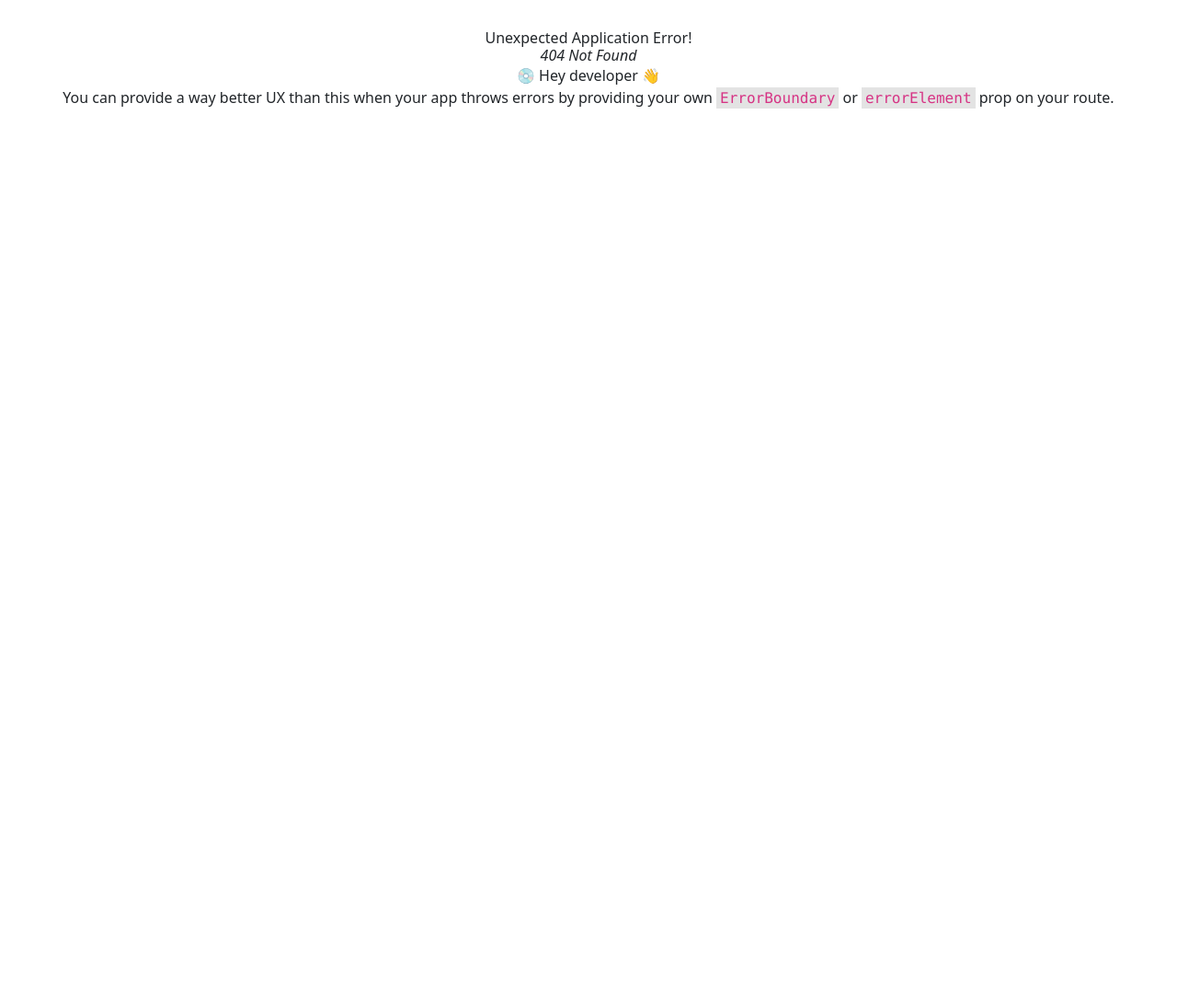
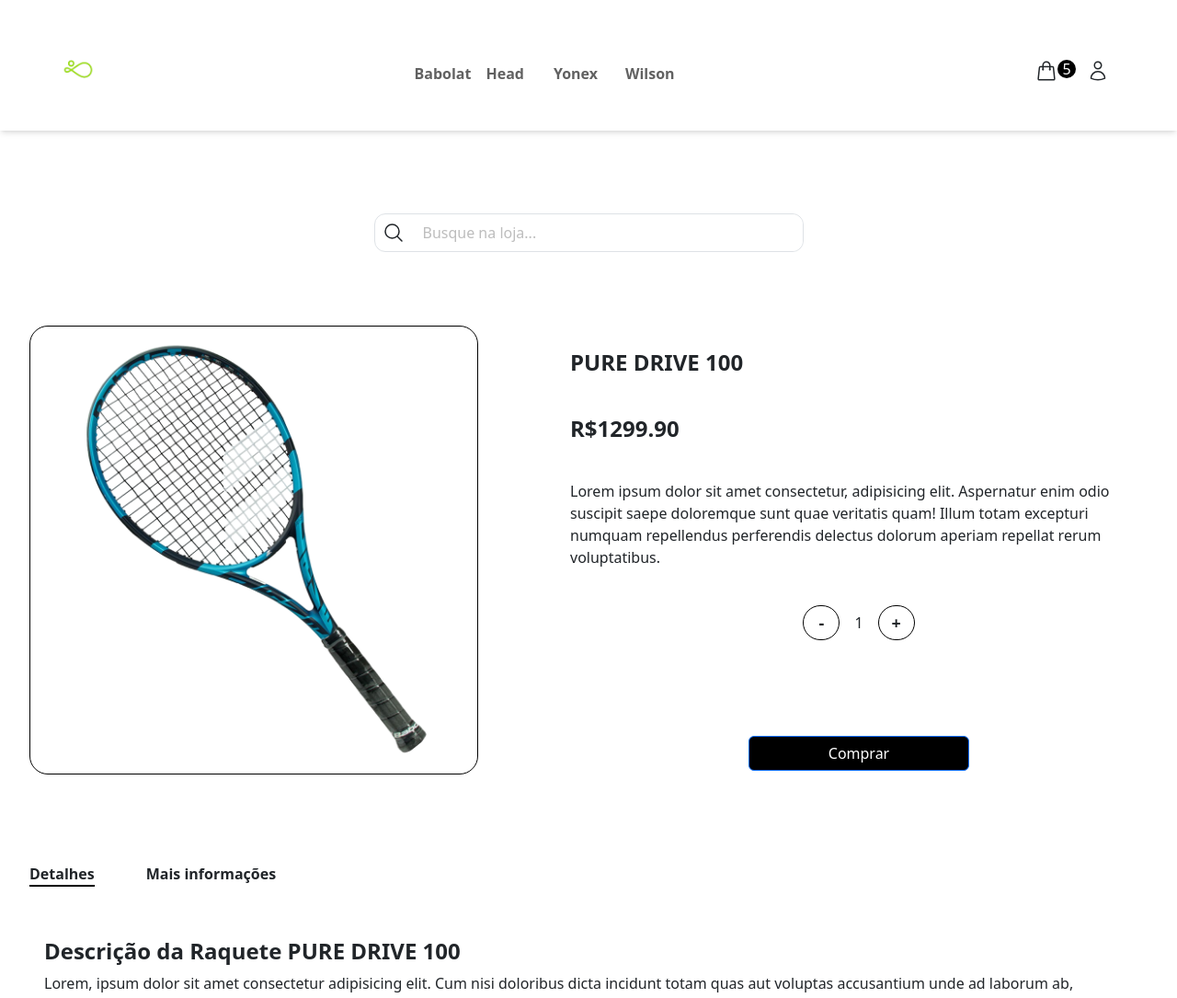
Before and after one commit to xPedroNoronhax/MyTennisStore, a React (Vite) app: page /product/1 in a window 1280 px wide. Before the commit this address had no page. Shown: the top 1085 px of the page at 92% size. Before the commit the page ends 800 px from the top, so only its background shows below. Built offline with nearby package versions, Linux system fonts and the light colour scheme.

Commit message:
importando informações do BD para o componente InfoProduct

```diff
--- a/src/App.tsx
+++ b/src/App.tsx
@@ -7,14 +7,15 @@ import PageProdutos from "./containers/produtos/PageProdutos";
 import { createBrowserRouter, RouterProvider } from "react-router-dom";
 import Root from "./components/router/Root";
 import Home from "./pages.tsx/Home";
-
+import InfoProduct from "./containers/info_product/InfoProduct";
 const router = createBrowserRouter([
   {
     path: "/",
     element: <Root />,
     children: [
       { index: true, element: <Home /> },
-     {path: "/:brand", element: <PageProdutos/>}
+      { path: "/:brand", element: <PageProdutos /> },
+      {path: "/product/:productId", element: <InfoProduct/>}
     ],
   },
 ]);
--- a/src/components/productsCard/ProductCard.tsx
+++ b/src/components/productsCard/ProductCard.tsx
@@ -1,20 +1,28 @@
 import React from "react";
 import Button from "react-bootstrap/Button";
+import { Link } from "react-router-dom";
 
 interface ProductCardProps {
   productName?: string;
   productImage?: string;
   productPrice?: number;
+  productId: number;
 }
 
 const ProductCard: React.FC<ProductCardProps> = ({
   productName,
   productImage,
   productPrice,
+  productId,
 }) => {
   return (
     <div className="w-[240px] border-solid border-2 border-slate-800 rounded-2xl flex flex-col md:mb-0 mb-4 ">
-      <img src={productImage} className="h-48 flex mb-[32px] cursor-pointer " />
+      <Link to={`/product/${productId}`}>
+        <img
+          src={productImage}
+          className="h-48 flex mb-[32px] cursor-pointer "
+        />
+      </Link>
       <div className="mb-2">
         <h2 className="font-bold cursor-pointer">{productName}</h2>
         <p className="font-semibold">{`R$ ${productPrice?.toFixed(2)}`}</p>
--- a/src/containers/info_product/InfoProduct.tsx
+++ b/src/containers/info_product/InfoProduct.tsx
@@ -1,19 +1,54 @@
-import blade from "../../assets/blade.png";
 import Button from "react-bootstrap/Button";
 import ProductDetails from "../product_details/ProductDetails";
 import Produtos from "../produtos/Produtos";
-const InfoProduct = () => {
+import { useParams } from "react-router-dom";
+import produtos from "../../produtos";
+
+interface InfoProductProps{
+  marca:string;
+  modelo:string;
+
+}
+
+const InfoProduct:React.FC<InfoProductProps> = () => {
+  const { productId } = useParams();
+
+
+  const produto = produtos.find((item) =>
+    item.modelos.some((modelo) => modelo.id === parseInt(productId))
+  );
+
+
+  if (!produto) {
+    return <div>Produto não encontrado</div>;
+  }
+
+
+  const {
+    marca,
+    modelo,
+    preco,
+    descricao,
+    img,
+    peso,
+    padrao_cordas,
+    tamanho_cabeca,
+  } = produto.modelos.find((modelo) => modelo.id === parseInt(productId));
   return (
     <div className="mt-[80px] flex flex-col ">
       <div className="md:flex md:flex-row flex-col ">
         <img
-          className="rounded-[20px] border-1 border-black"
-          src={blade}
-          alt=""
+          className="rounded-[20px] border-1 border-black md:max-w-[488px] "
+          src={img}
+          alt={modelo}
         />
         <div className="md:ml-[100px] flex flex-col gap-y-[40px]  ">
-          <h3 className="font-bold text-2xl md:text-left md:mt-0 mt-4">Wilson Blade 16x19</h3>
-          <h4 className="font-semibold text-2xl md:text-left">R$1000,00</h4>
+          <h3 className="font-bold text-2xl md:text-left md:mt-0 mt-4">
+            {modelo}
+          </h3>
+          <h4 className="font-semibold text-2xl md:text-left">
+            R${preco.toFixed(2)}
+          </h4>
           <p className="font-normal text-base md:text-left">
             Lorem ipsum dolor sit amet consectetur, adipisicing elit. Aspernatur
             enim odio suscipit saepe doloremque sunt quae veritatis quam! Illum
@@ -22,19 +57,28 @@ const InfoProduct = () => {
           </p>
           <div className="flex gap-x-[16px] items-center md:mx-0 mx-auto">
             <button className="w-[40px] rounded-full bg-slate-300 border-1 border-black">
-              <p  className="text-lg font-black p-1">-</p>
+              <p className="text-lg font-black p-1">-</p>
             </button>
             <span>1</span>
             <button className="w-[40px] rounded-full bg-slate-300 border-1 border-black">
               <p className="text-lg font-black p-1">+</p>
             </button>
           </div>
-          <Button className="bg-black w-[240px] mt-[64px] md:mx-0 mx-auto" >Comprar</Button>
+          <Button className="bg-black w-[240px] mt-[64px] md:mx-0 mx-auto">
+            Comprar
+          </Button>
         </div>
       </div>
-      <ProductDetails/>
+      <ProductDetails
+        marca={marca}
+        modelo={modelo}
+        descricao={descricao}
+        peso={peso}
+        tamanho_cabeca={tamanho_cabeca}
+        padrao_cordas={padrao_cordas}
+      />
       <div className="mt-[80px] md:inline hidden">
-        <Produtos title="Produtos similares"/>
+        <Produtos title="Produtos similares" />
       </div>
     </div>
   );
--- a/src/containers/product_details/Details.tsx
+++ b/src/containers/product_details/Details.tsx
@@ -1,18 +1,42 @@
+interface DetailsProps {
+  tamanho_cabeca: string;
+  modelo: string;
+  peso: string;
+}
 
-const Details = () => {
+const Details: React.FC<DetailsProps> = ({
+
+  tamanho_cabeca,
+  modelo,
+  peso,
+}) => {
   return (
     <div className="flex flex-col items-start mt-[56px] md:gap-y-2 gap-y-5 ml-4">
-        <h2 className="font-bold text-[24px]">Descrição da Raquete Wilson Blade</h2>
-        <p className="text-start font-medium">Lorem, ipsum dolor sit amet consectetur adipisicing elit. Cum nisi doloribus dicta incidunt totam quas aut voluptas accusantium unde ad laborum ab, dignissimos dolorum inventore perspiciatis ducimus? Voluptatem, omnis fugit?</p>
-        <h2 className="font-bold text-[24px]">Conheça as Características:</h2>
-        <ul className="flex flex-col items-start">
-            <li><span className="font-semibold">Composição:</span> Grafite</li>
-            <li><span className="font-semibold">Cabeça:</span> 98sq.in</li>
-            <li><span className="font-semibold">Peso:</span> 305g</li>
-            <li><span className="font-semibold">Origem:</span> Importado</li>
-        </ul>
+      <h2 className="font-bold text-[24px]">Descrição da Raquete {modelo}</h2>
+      <p className="text-start font-medium">
+        Lorem, ipsum dolor sit amet consectetur adipisicing elit. Cum nisi
+        doloribus dicta incidunt totam quas aut voluptas accusantium unde ad
+        laborum ab, dignissimos dolorum inventore perspiciatis ducimus?
+        Voluptatem, omnis fugit?
+      </p>
+      <h2 className="font-bold text-[24px]">Conheça as Características:</h2>
+      <ul className="flex flex-col items-start">
+        <li>
+          <span className="font-semibold">Composição:</span> Grafite
+        </li>
+        <li>
+          <span className="font-semibold">Cabeça:</span> {tamanho_cabeca}
+        </li>
+        <li>
+          <span className="font-semibold">Peso:</span>
+          {peso}
+        </li>
+        <li>
+          <span className="font-semibold">Origem:</span> Importado
+        </li>
+      </ul>
     </div>
-  )
-}
+  );
+};
 
-export default Details
+export default Details;
--- a/src/containers/product_details/MoreInfo.tsx
+++ b/src/containers/product_details/MoreInfo.tsx
@@ -1,13 +1,18 @@
+interface MoreInfoProps{
+  tamanho_cabeca:string;
+  marca:string;
+  peso:string;
+  padrao_cordas:string
+}
 
-
-const MoreInfo = () => {
+const MoreInfo: React.FC<MoreInfoProps> = ({tamanho_cabeca,marca,peso,padrao_cordas}) => {
   return (
     <ul className='flex flex-col items-start mt-[56px] gap-y-2 ml-4'>
-        <li className="text-xl "><span className="font-bold mr-6  " >Marca</span> Wilson</li>
+        <li className="text-xl "><span className="font-bold mr-6  " >Marca</span> {marca}</li>
         <li className="text-xl "><span className="font-bold mr-6   " >Material da raquete</span> Grafite</li>
-        <li className="text-xl "><span className="font-bold mr-6  ">Cabeça</span> 98</li>
-        <li className="text-xl "><span className="font-bold mr-6  ">Peso Raquete (gr)</span> 305</li>
-        <li className="text-xl "><span className="font-bold mr-6  ">Padrão de corda</span>16x19</li>
+        <li className="text-xl "><span className="font-bold mr-6  ">Cabeça</span> {tamanho_cabeca}</li>
+        <li className="text-xl "><span className="font-bold mr-6  ">Peso Raquete (gr)</span> {peso}</li>
+        <li className="text-xl "><span className="font-bold mr-6  ">Padrão de corda</span>{padrao_cordas}</li>
     </ul>)
 }
 
--- a/src/containers/product_details/ProductDetails.tsx
+++ b/src/containers/product_details/ProductDetails.tsx
@@ -2,26 +2,59 @@ import { useState } from "react";
 import Details from "./Details";
 import MoreInfo from "./MoreInfo";
 
-const ProductDetails = () => {
+interface ProductDetailsProps {
+  modelo: string;
+  descricao: string;
+  peso: string;
+  tamanho_cabeca: string;
+  padrao_cordas: string;
+  marca: string;
+}
+
+const ProductDetails: React.FC<ProductDetailsProps> = ({
+  modelo,
+  descricao,
+  peso,
+  tamanho_cabeca,
+  padrao_cordas,
+  marca,
+}) => {
   const [info, setInfo] = useState(false);
 
   const handleInfo = () => {
-    setInfo(!info)
+    setInfo(!info);
   };
 
-  const active = 'border-b-2 border-black'
+  const active = "border-b-2 border-black";
 
   return (
     <div>
       <ul className="flex gap-x-[56px] mt-[96px]">
-        <li className={`font-semibold text-base ${!info ? active : ''}`}>
-          <button onClick={handleInfo} >Detalhes</button>
+        <li className={`font-semibold text-base ${!info ? active : ""}`}>
+          <button onClick={handleInfo}>Detalhes</button>
         </li>
-        <li className={`font-semibold text-base ${info ? active : ''}`}>
+        <li className={`font-semibold text-base ${info ? active : ""}`}>
           <button onClick={handleInfo}>Mais informações</button>
         </li>
       </ul>
-      {!info ? <Details /> : <MoreInfo />}
+      {!info ? (
+        <Details
+          modelo={modelo}
+          descricao={descricao}
+          peso={peso}
+          tamanho_cabeca={tamanho_cabeca}
+          padrao_cordas={padrao_cordas}
+        />
+      ) : (
+        <MoreInfo
+          marca={marca}
+          modelo={modelo}
+          descricao={descricao}
+          peso={peso}
+          tamanho_cabeca={tamanho_cabeca}
+          padrao_cordas={padrao_cordas}
+        />
+      )}
     </div>
   );
 };
--- a/src/containers/produtos/ProdutosMarca.tsx
+++ b/src/containers/produtos/ProdutosMarca.tsx
@@ -20,6 +20,8 @@ const ProdutosMarca: React.FC<ProdutosMarcaProps> = ({ marcaSelecionada }) => {
                 productName={produto.modelo}
                 productImage={produto.img}
                 productPrice={produto.preco}
+                productId={produto.id}
+
               />
             ))}
         </div>
--- a/src/produtos.ts
+++ b/src/produtos.ts
@@ -29,6 +29,7 @@ const produtos = [
         img: PUREDRIVE,
         id: 1,
         preco: 1299.9,
+        marca:'Babolat'
       },
       {
         modelo: "PURE DRIVE 98",
@@ -40,6 +41,7 @@ const produtos = [
         img: PUREDRIVE,
         id: 2,
         preco: 1300.0,
+        marca:'Babolat'
       },
       {
         modelo: "PURE DRIVE TOUR 100",
@@ -51,6 +53,7 @@ const produtos = [
         img: PUREDRIVE,
         id: 3,
         preco: 1100.0,
+        marca:'Babolat'
       },
       {
         modelo: "PURE DRIVE 107",
@@ -62,6 +65,7 @@ const produtos = [
         img: PUREDRIVE,
         id: 4,
         preco: 1100.0,
+        marca:'Babolat'
       },
       {
         modelo: "PURE AERO 100",
@@ -73,6 +77,7 @@ const produtos = [
         img: PUREAERO,
         id: 5,
         preco: 1500.0,
+        marca:'Babolat'
       },
       {
         modelo: "PURE AERO 98",
@@ -84,6 +89,7 @@ const produtos = [
         img: PUREAERO,
         id: 6,
         preco: 1500.0,
+        marca:'Babolat'
       },
       {
         modelo: "PURE AERO LITE",
@@ -95,6 +101,7 @@ const produtos = [
         img: PUREAERO,
         id: 7,
         preco: 1500.0,
+        marca:'Babolat'
       },
       {
         modelo: "PURE STRIKE VS 97",
@@ -106,6 +113,7 @@ const produtos = [
         img: PURESTRIKE,
         id: 8,
         preco: 1450.0,
+        marca:'Babolat'
       },
     ],
   },
@@ -122,6 +130,7 @@ const produtos = [
         img: SPEED,
         id: 9,
         preco: 1500.0,
+        marca:'Head'
       },
       {
         modelo: "SPEED PRO 100",
@@ -133,6 +142,7 @@ const produtos = [
         img: SPEED,
         id: 10,
         preco: 1600.0,
+        marca:'Head'
       },
       {
         modelo: "BOOM MP 100",
@@ -144,6 +154,7 @@ const produtos = [
         img: BOOM,
         id: 11,
         preco: 1500.0,
+        marca:'Head'
       },
       {
         modelo: "BOOM PRO 98",
@@ -155,6 +166,7 @@ const produtos = [
         img: BOOM,
         id: 12,
         preco: 1500.0,
+        marca:'Head'
       },
       {
         modelo: "RADICAL MP 98",
@@ -166,6 +178,7 @@ const produtos = [
         img: RADICAL,
         id: 13,
         preco: 1600.0,
+        marca:'Head'
       },
       {
         modelo: "RADICAL PRO 98",
@@ -177,6 +190,7 @@ const produtos = [
         img: RADICAL,
         id: 14,
         preco: 1600.0,
+        marca:'Head'
       },
       {
         modelo: "EXTREME MP 100",
@@ -188,6 +202,7 @@ const produtos = [
         img: EXTREME,
         id: 15,
         preco: 1650.0,
+        marca:'Head'
       },
       {
         modelo: "EXTREME TOUR 98",
@@ -199,6 +214,7 @@ const produtos = [
         img: EXTREME,
         id: 16,
         preco: 1650.0,
+        marca:'Head'
       },
       {
         modelo: "PRESTIGE PRO 98",
@@ -210,6 +226,7 @@ const produtos = [
         img: PRESTIGE,
         id: 17,
         preco: 1350.0,
+        marca:'Head'
       },
       {
         modelo: "PRESTIGE MP 99",
@@ -221,6 +238,7 @@ const produtos = [
         img: PRESTIGE,
         id: 18,
         preco: 1350.0,
+        marca:'Head'
       },
       {
         modelo: "PRESTIGE TOUR 95",
@@ -232,6 +250,7 @@ const produtos = [
         img: PRESTIGE,
         id: 19,
         preco: 1350.0,
+        marca:'Head'
       },
       {
         modelo: "GRAVITY MP 100",
@@ -243,6 +262,7 @@ const produtos = [
         img: GRAVITY,
         id: 20,
         preco: 1450.0,
+        marca:'Head'
       },
       {
         modelo: "GRAVITY PRO 100",
@@ -254,6 +274,7 @@ const produtos = [
         img: GRAVITY,
         id: 21,
         preco: 1450.0,
+        marca:'Head'
       },
     ],
   },
@@ -270,6 +291,7 @@ const produtos = [
         img: BLADE,
         id: 22,
         preco: 1750.0,
+        marca:'Wilson'
       },
       {
         modelo: "BLADE 98 16x19",
@@ -281,6 +303,7 @@ const produtos = [
         img: BLADE,
         id: 23,
         preco: 1750.0,
+        marca:'Wilson'
       },
       {
         modelo: "BLADE 104",
@@ -292,6 +315,7 @@ const produtos = [
         img: BLADE,
         id: 24,
         preco: 1250.0,
+        marca:'Wilson'
       },
       {
         modelo: "ULTRA 100",
@@ -303,6 +327,7 @@ const produtos = [
         img: ULTRA,
         id: 25,
         preco: 1400.0,
+        marca:'Wilson'
       },
       {
         modelo: "ULTRA 100L",
@@ -314,6 +339,7 @@ const produtos = [
         img: ULTRA,
         id: 26,
         preco: 1450.0,
+        marca:'Wilson'
       },
       {
         modelo: "CLASH 100 PRO",
@@ -325,6 +351,7 @@ const produtos = [
         img: CLASH,
         id: 27,
         preco: 1550.0,
+        marca:'Wilson'
       },
       {
         modelo: "CLASH 100",
@@ -336,6 +363,7 @@ const produtos = [
         img: CLASH,
         id: 28,
         preco: 1550.0,
+        marca:'Wilson'
       },
       {
         modelo: "CLASH 100L",
@@ -347,6 +375,7 @@ const produtos = [
         img: CLASH,
         id: 29,
         preco: 1350.0,
+        marca:'Wilson'
       },
       {
         modelo: "PRO STAFF 97",
@@ -358,6 +387,7 @@ const produtos = [
         img: PROSTAFF,
         id: 30,
         preco: 1700.0,
+        marca:'Wilson'
       },
     ],
   },
@@ -374,6 +404,7 @@ const produtos = [
         img: EZONE,
         id: 31,
         preco: 1850.0,
+        marca:'Yonex'
       },
       {
         modelo: "EZONE 100",
@@ -385,6 +416,7 @@ const produtos = [
         img: EZONE,
         id: 32,
         preco: 1750.0,
+        marca:'Yonex'
       },
       {
         modelo: "EZONE 100 LIGHT",
@@ -396,6 +428,7 @@ const produtos = [
         img: EZONE,
         id: 33,
         preco: 1500.0,
+        marca:'Yonex'
       },
       {
         modelo: "VCORE 98",
@@ -407,6 +440,7 @@ const produtos = [
         id: 34,
         img: VCORE,
         preco: 1850.0,
+        marca:'Yonex'
       },
       {
         modelo: "VCORE 100",
@@ -418,6 +452,7 @@ const produtos = [
         img: VCORE,
         id: 35,
         preco: 1800.0,
+        marca:'Yonex'
       },
       {
         modelo: "PERCEPT 97",
@@ -429,6 +464,7 @@ const produtos = [
         img: PERCEPT,
         id: 36,
         preco: 1650.0,
+        marca:'Yonex'
       },
       {
         modelo: "PERCEPT 97H",
@@ -440,6 +476,7 @@ const produtos = [
         img: PERCEPT,
         id: 37,
         preco: 1700.0,
+        marca:'Yonex'
       },
       {
         modelo: "PERCEPT 100",
@@ -451,6 +488,7 @@ const produtos = [
         img: PERCEPT,
         id: 38,
         preco: 1650.0,
+        marca:'Yonex'
       },
     ],
   },
```
